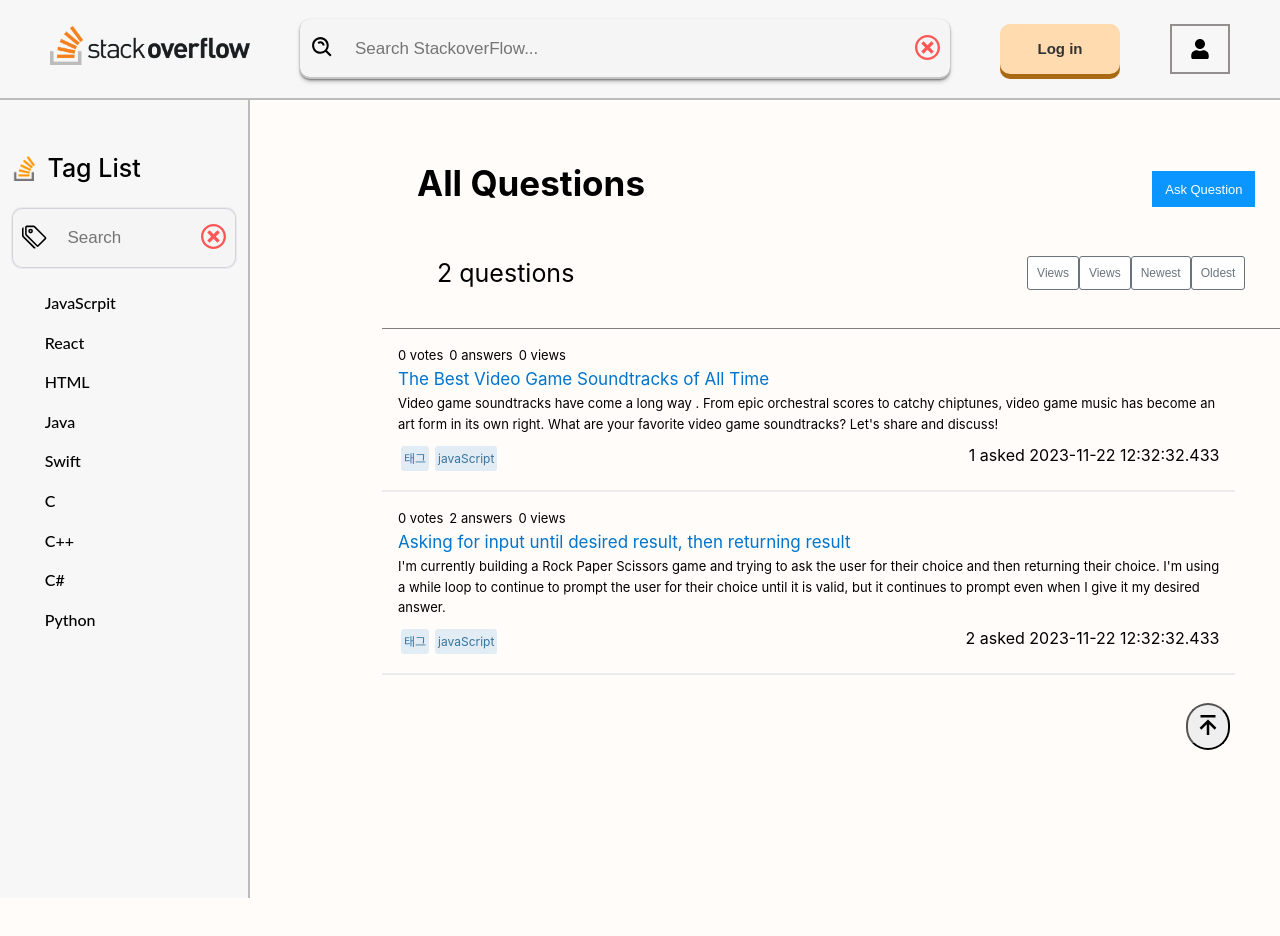
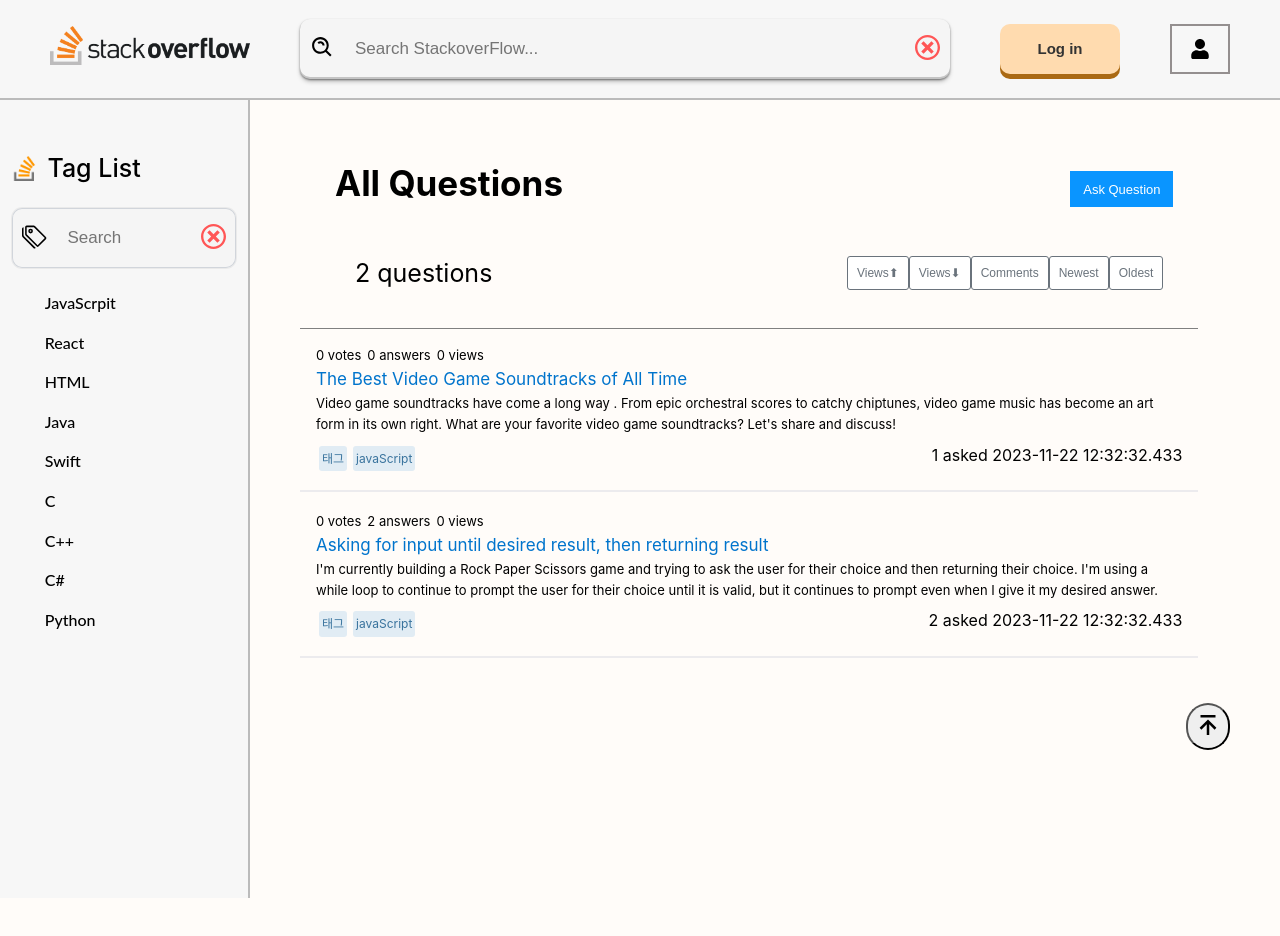
Before and after one commit to codestates-seb/seb42_pre_023, a React (Create React App) app in the folder client/: page / in a window 1280 px wide. Shown: the top 936 px of the page. Built offline with nearby package versions, Linux system fonts and the light colour scheme.

Commit message:
feat: section기능 수정

```diff
--- a/client/src/Section/QuestionCard.js
+++ b/client/src/Section/QuestionCard.js
@@ -50,7 +50,7 @@ export default function QuestionCard({ questions }) {
 }
 
 const QContainer = styled.div`
-  width: 95%;
+  width:calc(100% - 164px);
   display: flex;
   flex-direction: column;
 
@@ -79,6 +79,9 @@ const QContentContainer = styled.div``;
 const QTitle = styled.p`
   font-size: 17px;
   color: hsl(206, 100%, 40%);
+  cursor:pointer;
+  :hover{
+    color: hsl(206,100%,52%)};
 `;
 
 const QContent = styled.p`
@@ -105,4 +108,7 @@ const Tag = styled.div`
   margin: 3px;
   padding: 3px;
   font-size: 12px;
+  :hover{
+    background-color: hsl(206,93%,83.5%);
+  };
 `;
--- a/client/src/Section/QuestionList.js
+++ b/client/src/Section/QuestionList.js
@@ -18,22 +18,36 @@ export default function QuestionList() {
 //ask question 로그인 여부 navigate
 
 //   //필터
-//   const handleQClick = () => {};
-//   const handleOldest = ()=>  {
-      //   let newArr = [...boards];
-      //   let newestArr = newArr.sort((a,b)) =>{
-      //     return a.BoardId-b.boardId;
-      //   };
-      //   setBoards(newestArr)
-      // };
+  // const handleOldest = ()=>  {
+  //       let newArr = [...questionList];
+  //       let oldest = newArr.sort((a,b) =>{
+  //         return a.createdAt-b.createdAt;
+  //       });
+  //       setquestionList(oldest);
+  //     };
 
+  const handleViewsup = () => {
+      let newArr = [...questionList];
+      let Upviews = newArr.sort((a,b) =>{
+        return a.boardViews-b.boardViews;
+      });
+      setquestionList(Upviews);
+  }
+
+  const handleViewsdown = () => {
+    let newArr = [...questionList];
+    let Downviews = newArr.sort((a,b) =>{
+      return b.boardViews-a.boardViews;
+    });
+    setquestionList(Downviews);
+}
 //   const handleNewest = ()=>{
-      //   let newArr = [...boards];
-      //   let newestArr = newArr.sort((a,b)) =>{
-      //     return b.BoardId-a.boardId;
-      //   };
-      //   setBoards(newestArr)
-      // };
+//         let newArr = [...questionList];
+//         let newestArr = newArr.sort((a,b)) =>{
+//           return b.BoardId-a.boardId;
+//         };
+//         setBoards(newestArr)
+//       };
 // };
 
   //질문목록
@@ -66,10 +80,11 @@ return(
     <H2>
       <QCount>{questionList.length} questions</QCount>
       <FilterWrap>
-      <Button>Views</Button>
-      <Button>Views</Button>
+      <Button onClick={handleViewsup}>Views⬆</Button>
+      <Button onClick={handleViewsdown}>Views⬇</Button>
+      <Button>Comments</Button>
       <Button>Newest</Button>
-      <Button>Oldest</Button>
+      <Button >Oldest</Button>
   </FilterWrap>
   </H2>
   </HeadContainer>
@@ -128,7 +143,7 @@ font-size:13px;
 padding: 10.4px;
 width:103px;
 cursor:pointer;
-&:hover{
+:hover{
 background-color:rgb(0 116 204);
 }
 
@@ -148,6 +163,11 @@ background: white;
 color: #6A737C;
 border: 1px solid #6A737C;
 border-radius:3px;
+:hover{
+  background-color:hsl(210,8%,97.5%) ;
+  color:black;
+};
+
 `
 
 
@@ -155,7 +175,8 @@ border-radius:3px;
 const QuestionContainer = styled.ul`
 margin: 0;
 padding: 0;
-width:calc(100% - 164px);
+/* width:calc(100% - 164px); */
+width:100%;
 height: 100%;
 
 `;
@@ -164,5 +185,5 @@ const Question = styled.li`
 display: flex;
 flex-direction: column;
 overflow: hidden;
-
+gap:3px;
 `;
--- a/client/src/Section/Section.js
+++ b/client/src/Section/Section.js
@@ -19,15 +19,7 @@ export default function Section({tagInfo}) {
 
 
 const SectionContainer = styled.section`
-  max-width: 1100px;
-  width: calc(100%-250px);
-  height: 100vh;
-
-  display: flex;
-  flex-direction: column;
-  justify-content: space-between;
-  align-items: center;
-`;
+`
 
 
 const BodyScreenDeployment = styled.div`
```
